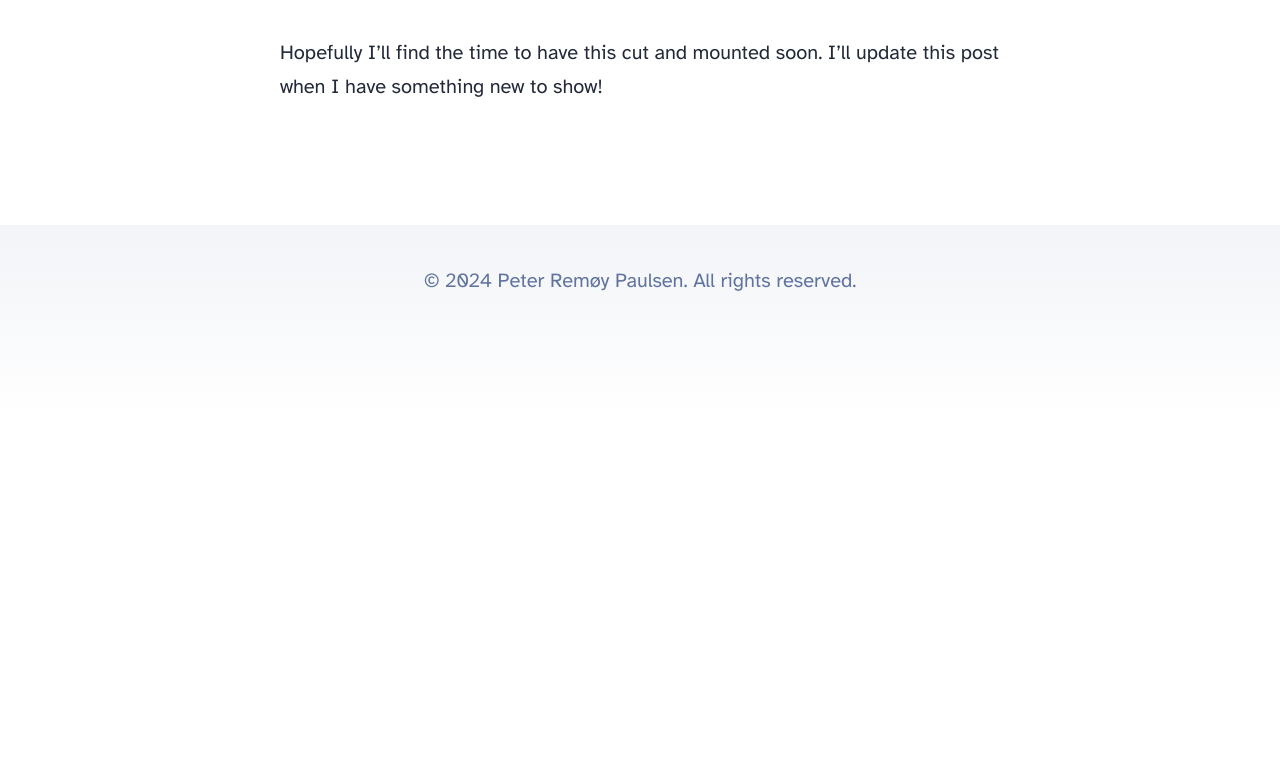
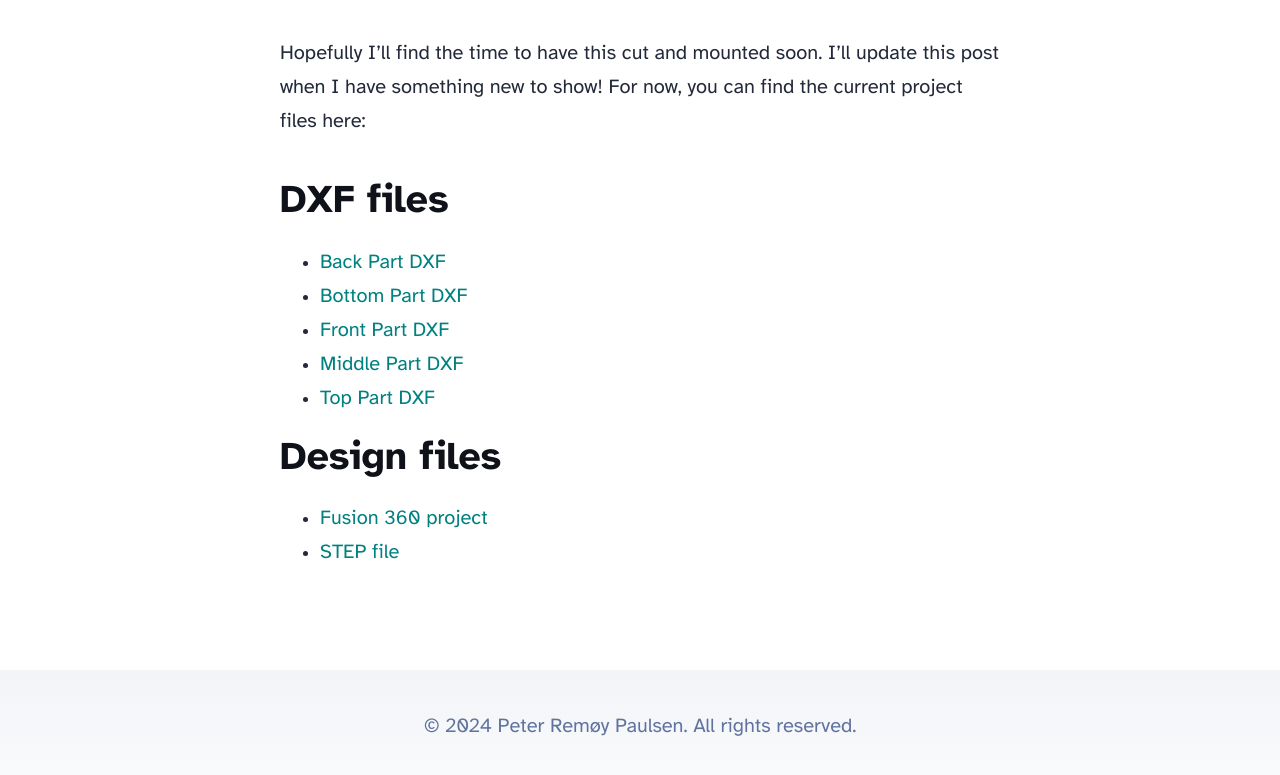
Before and after one commit to petrepa/petrepa.github.io, an Astro site: page /blog/zip-tie-holder in a window 1280 px wide. Shown: the part 4957-5732 px from the top of the page. Before the commit the page ends 5376 px from the top, so only its background shows below. Built offline with nearby package versions, Linux system fonts and the light colour scheme; Astro itself is replaced by a stand-in of ours.

Commit message:
Update zip-tie-holder.md
Added links to project files

```diff
--- a/src/content/blog/zip-tie-holder.md
+++ b/src/content/blog/zip-tie-holder.md
@@ -45,3 +45,15 @@ As the PLA printed parts of the prototype start to sag, I'm now revisiting my in
 ![Fusion360 Design of the New Holder](https://github.com/petrepa/petrepa.github.io/assets/30476405/3f1a5a99-59c3-44b9-a713-d544a991a8ec)
 
 Hopefully I'll find the time to have this cut and mounted soon. I'll update this post when I have something new to show!
+For now, you can find the current project files here:
+
+### DXF files
+- [Back Part DXF](https://github.com/petrepa/petrepa.github.io/blob/zip-tie-holder/public/zip-tie-holder/ZPTBHLCV%20Back%20Part.dxf)
+- [Bottom Part DXF](https://github.com/petrepa/petrepa.github.io/blob/zip-tie-holder/public/zip-tie-holder/ZPTBHLCV%20Bottom%20Part.dxf)
+- [Front Part DXF](https://github.com/petrepa/petrepa.github.io/blob/zip-tie-holder/public/zip-tie-holder/ZPTBHLCV%20Front%20Part.dxf)
+- [Middle Part DXF](https://github.com/petrepa/petrepa.github.io/blob/zip-tie-holder/public/zip-tie-holder/ZPTBHLCV%20Middle%20Part.dxf)
+- [Top Part DXF](https://github.com/petrepa/petrepa.github.io/blob/zip-tie-holder/public/zip-tie-holder/ZPTBHLCV%20Top%20Part.dxf)
+
+### Design files
+- [Fusion 360 project](https://github.com/petrepa/petrepa.github.io/blob/zip-tie-holder/public/zip-tie-holder/Zip%20Ties%20Peg%20Board%20Holder%20Laser%20Cut%20Version%20v5.f3d)
+- [STEP file](https://github.com/petrepa/petrepa.github.io/blob/zip-tie-holder/public/zip-tie-holder/Zip%20Ties%20Peg%20Board%20Holder%20Laser%20Cut%20Version%20v5.step)
```
